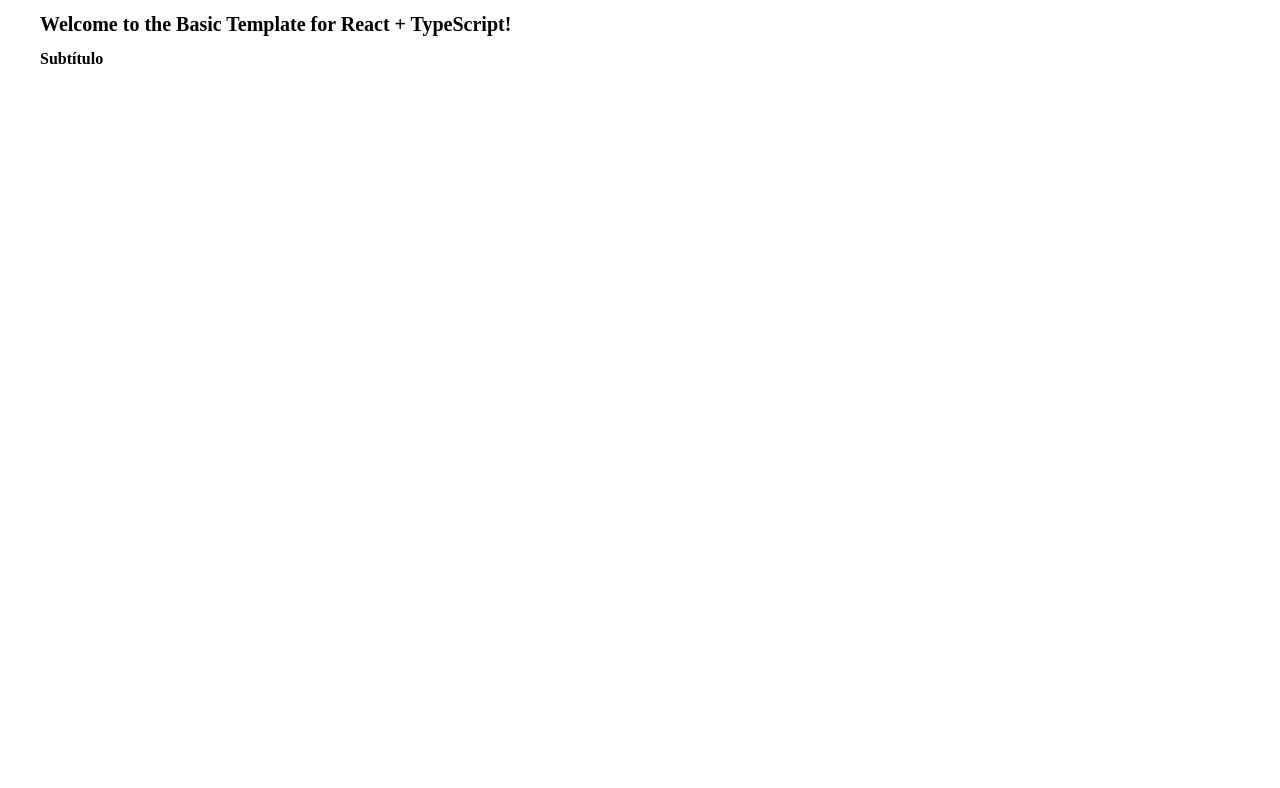
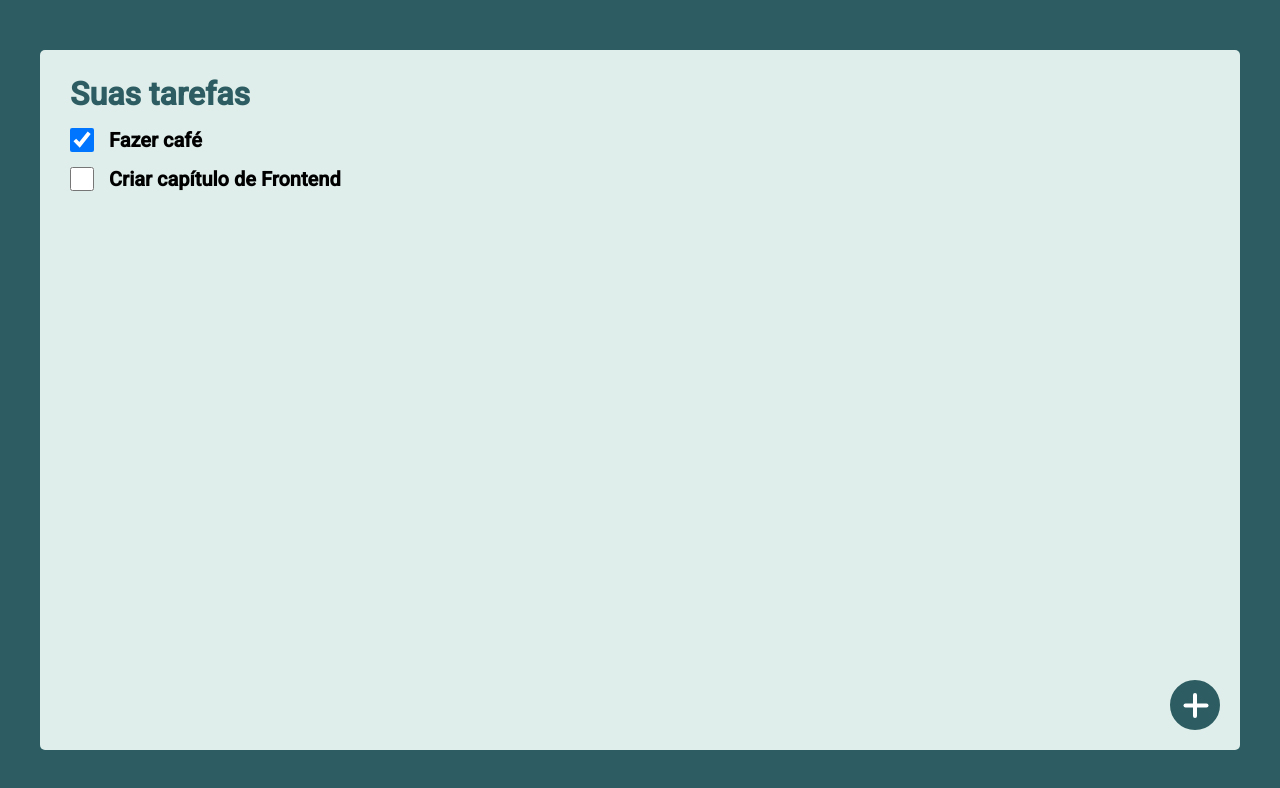
Before and after one commit to mechamobau/dummy-project-javascript, a React app: page / in a window 1280 px wide. Shown: the top 788 px of the page. Built offline with nearby package versions, Linux system fonts and the light colour scheme.

Commit message:
:building_construction: creates structure of task list

```diff
--- a/src/App.js
+++ b/src/App.js
@@ -1,25 +1,34 @@
-import * as React from "react";
-import styled from "styled-components";
+import React from 'react';
+import styled, { createGlobalStyle } from 'styled-components';
+import TasksList from './components/TasksList/TasksList';
+import TasksListWrapper from './components/TasksListWrapper/TasksListWrapper';
+import COLORS from './constants/colors';
 
-const Title = styled.h1`
-  font-size: 1.25rem;
-`;
+const GlobalStyle = createGlobalStyle`
+  * {
+    outline: 0;
+    margin: 0;
+    box-sizing: border-box;
+  }
 
-const Subtitle = styled.h2`
-  font-size: 1rem;
-`;
+  body {
+    margin: 0;
+    background: ${COLORS.primary};
+    font-family: 'Roboto', Arial, Helvetica, sans-serif;
+  }
 
-const Container = styled.main`
-  display: block;
-  max-width: 1200px;
-  margin: 0 auto;
+  html, body, #root {
+    height: 100%;
+  }
 `;
 
 export default function App() {
   return (
-    <Container>
-      <Title>Welcome to the Basic Template for React + TypeScript!</Title>
-      <Subtitle>Subtítulo</Subtitle>
-    </Container>
+    <>
+      <GlobalStyle />
+      <TasksListWrapper>
+        <TasksList />
+      </TasksListWrapper>
+    </>
   );
 }
--- /dev/null
+++ b/src/components/NewTaskButton/NewTaskButton.js
@@ -0,0 +1,50 @@
+import React from 'react';
+
+import styled from 'styled-components';
+import COLORS from '../../constants/colors';
+import { TOP_OVERLAP } from '../TasksListWrapper/TasksListWrapper';
+
+const Button = styled.button`
+  background: ${COLORS.primary};
+  color: #ffffff;
+  border-radius: 25px;
+  width: 50px;
+  height: 50px;
+  border-color: ${COLORS.primary};
+  border-style: solid;
+  display: flex;
+  align-items: center;
+  justify-content: center;
+  position: absolute;
+  bottom: 20px;
+  right: 20px;
+
+  &:hover {
+    cursor: pointer;
+  }
+
+  &:before,
+  &:after {
+    content: '';
+    height: 25px;
+    width: 4px;
+    display: block;
+    background: #ffffff;
+    border-radius: 3px;
+  }
+
+  &:before {
+    transform: translateX(2px);
+  }
+
+  &:after {
+    transform: rotate(90deg) translateY(1px);
+    transform-origin: center;
+  }
+`;
+
+const NewTaskButton = () => {
+  return <Button title="Nova tarefa" />;
+};
+
+export default NewTaskButton;
--- /dev/null
+++ b/src/components/TaskItem/TaskItem.js
@@ -0,0 +1,50 @@
+import React from 'react';
+
+import PropTypes from 'prop-types';
+
+import styled from 'styled-components';
+
+const Checkbox = styled.input`
+  margin-right: 15px;
+  width: 1.5rem;
+  height: 1.5rem;
+`;
+
+const Title = styled.h2`
+  font-size: 1.25rem;
+`;
+
+const ContainerItem = styled.section`
+  display: flex;
+  justify-content: flex-start;
+  align-items: center;
+  margin-bottom: 15px;
+`;
+
+const TaskItem = (props) => {
+  const { title, checked, onTaskCheck, id } = props;
+
+  return (
+    <ContainerItem>
+      <Checkbox
+        type="checkbox"
+        checked={checked}
+        onChange={() => onTaskCheck(id)}
+      />
+      <Title>{title}</Title>
+    </ContainerItem>
+  );
+};
+
+TaskItem.defaultProps = {
+  checked: false,
+};
+
+TaskItem.propTypes = {
+  id: PropTypes.string.isRequired,
+  title: PropTypes.string.isRequired,
+  checked: PropTypes.bool,
+  onTaskCheck: PropTypes.func.isRequired,
+};
+
+export default TaskItem;
--- /dev/null
+++ b/src/components/TasksList/TasksList.js
@@ -0,0 +1,24 @@
+import React from 'react';
+import TaskItem from '../TaskItem/TaskItem';
+import { nanoid } from 'nanoid';
+
+const tasksMock = [
+  {
+    id: nanoid(),
+    title: 'Fazer café',
+    checked: true,
+  },
+  {
+    id: nanoid(),
+    title: 'Criar capítulo de Frontend',
+    checked: false,
+  },
+];
+
+const TasksList = () => {
+  return tasksMock.map(({ id, ...task }) => {
+    return <TaskItem key={id} id={id} {...task} onTaskCheck={console.log} />;
+  });
+};
+
+export default TasksList;
--- /dev/null
+++ b/src/components/TasksListWrapper/TasksListWrapper.js
@@ -0,0 +1,38 @@
+import React from 'react';
+import styled from 'styled-components';
+import COLORS from '../../constants/colors';
+import NewTaskButton from '../NewTaskButton/NewTaskButton';
+
+export const TOP_OVERLAP = 50;
+
+const Container = styled.main`
+  display: block;
+  max-width: 1200px;
+  margin: 0 auto;
+  transform: translateY(${TOP_OVERLAP}px);
+  padding: 25px 30px;
+  background-color: ${COLORS.background};
+  border-radius: 5px;
+  width: 100%;
+  height: calc(100% - ${TOP_OVERLAP * 2}px);
+  position: relative;
+`;
+
+const Title = styled.h1`
+  color: ${COLORS.primary};
+  margin-bottom: 15px;
+`;
+
+const TasksListWrapper = (props) => {
+  const { children } = props;
+
+  return (
+    <Container>
+      <Title>Suas tarefas</Title>
+      {children}
+      <NewTaskButton />
+    </Container>
+  );
+};
+
+export default TasksListWrapper;
--- a/src/index.js
+++ b/src/index.js
@@ -1,4 +1,4 @@
-import * as React from "react";
+import React from "react";
 import { render } from "react-dom";
 import App from "./App";
 
```
